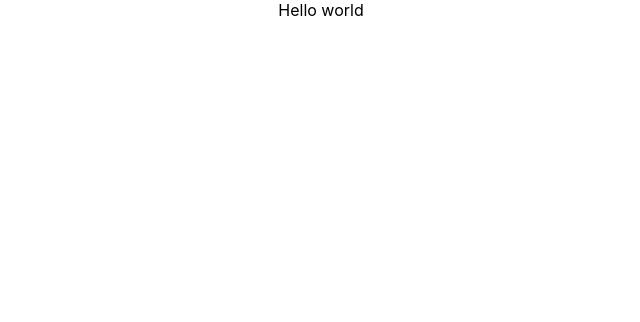
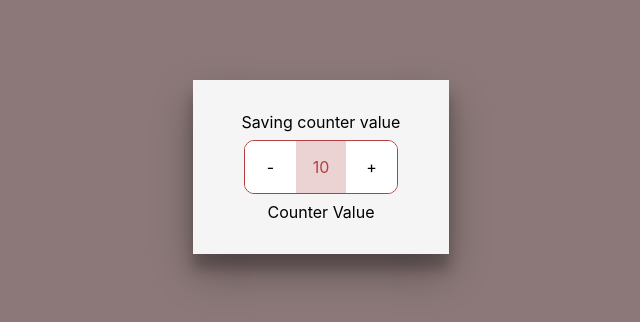
Before and after one commit to dilshad09/counter-app, a React (Create React App) app: page / in a window 1280 px wide. Shown: the top 322 px of the page, without its empty margins (319-959 px from the left). Built offline with nearby package versions, Linux system fonts and the light colour scheme.

Commit message:
ui completed

```diff
--- a/src/App.js
+++ b/src/App.js
@@ -1,10 +1,11 @@
 
 import './App.css';
+import Counter from './components/counter/Counter';
 
 function App() {
   return (
     <div className="App">
-      Hello world
+      <Counter/>
     </div>
   );
 }
--- /dev/null
+++ b/src/components/counter/Counter.css
@@ -0,0 +1,40 @@
+*{
+    margin: 0;
+    padding: 0;
+    box-sizing: border-box;
+}
+body{
+    background-color: rgb(140, 120, 120);
+}
+.container{
+    width: 20vw;
+    background-color: whitesmoke;
+    margin: 5rem auto ;
+    padding: 2rem;
+    box-shadow: rgba(0, 0, 0, 0.3) 0px 19px 38px, rgba(0, 0, 0, 0.22) 0px 15px 12px;
+}
+.body-item{
+    width: 80%;
+    display: flex;
+    border: 1px solid rgb(179,64,64);
+    margin: 0.5rem auto;
+    border-radius: 10px;
+    overflow: hidden;
+}
+.item:nth-child(odd){
+    background-color: white;
+    color: black;
+}
+
+.item:nth-child(odd):hover {
+    background-color: rgb(179,64,64);
+    color: white;
+    cursor: pointer;
+}
+
+.item{
+    width: 33.333%;
+    padding: 1rem;
+    background-color: rgb(236, 211, 211);
+    color: rgb(179,64,64);
+}
--- /dev/null
+++ b/src/components/counter/Counter.jsx
@@ -0,0 +1,17 @@
+import React from 'react'
+import './Counter.css'
+const Counter = () => {
+  return (
+    <div className='container'>
+        <p>Saving counter value</p>
+      <div className='body-item'>
+          <div className="item">-</div>
+          <div className="item">10</div>
+          <div className="item">+</div>
+      </div>
+      <p>Counter Value</p>
+    </div>
+  )
+}
+
+export default Counter
```
